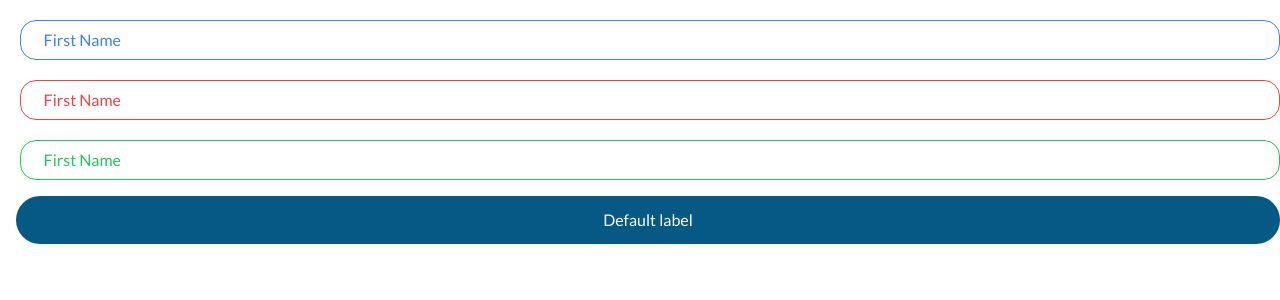
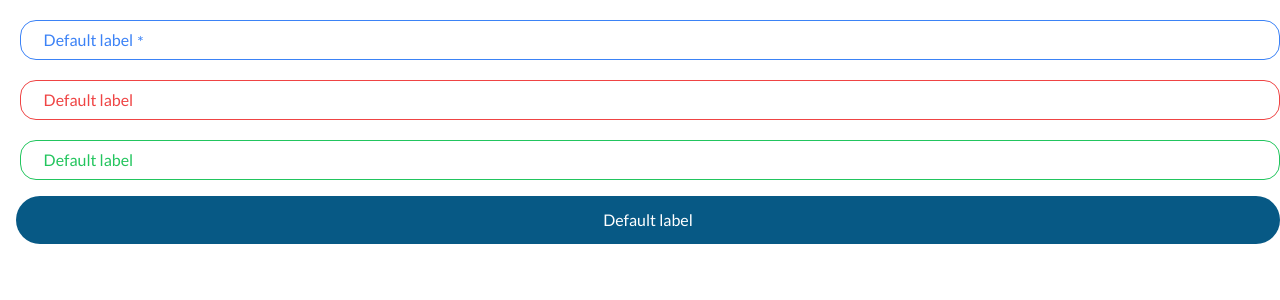
Before and after one commit to OzkrMonroy/beta-f-components, an Angular app: page / in a window 1280 px wide. Shown: the top 300 px of the page. Built offline with nearby package versions, Linux system fonts and the light colour scheme.

Commit message:
Input element now receives more info by input angular option.

```diff
--- a/src/app/app.component.html
+++ b/src/app/app.component.html
@@ -1,4 +1,4 @@
-<app-input color="primary"></app-input>
+<app-input color="primary" [required]="true"></app-input>
 <app-input color="error"></app-input>
 <app-input color="success"></app-input>
 <app-button containerClasses="mt-4 ml-4"></app-button>
--- a/src/app/components/input/input.component.html
+++ b/src/app/components/input/input.component.html
@@ -1,18 +1,16 @@
 <div class="relative mt-5 ml-5" [ngClass]="containerClasses" [formGroup]="form">
   <input
-    type="text"
-    id="fname"
-    name="fname"
-    autocomplete="off"
-    formControlName="name"
+    [type]="type"
+    [id]="id"
+    [name]="name"
+    [autocomplete]="autoComplete"
+    [formControlName]="name"
     [ngClass]="color"
     #inputRef
   />
-  <label
-    class="placeholder-text"
-    for="fname"
-    id="placeholder-fname"
-  >
-    <div class="text" [class.float]="mustFloat()" [ngClass]="color">First Name</div>
+  <label class="placeholder-text" [for]="name" id="placeholder-fname">
+    <div class="text flex gap-1 items-center" [class.float]="mustFloat()" [ngClass]="color">
+      <span>{{ lable }}</span><span class="pt-1" *ngIf="required">*</span>
+    </div>
   </label>
 </div>
--- a/src/app/components/input/input.component.ts
+++ b/src/app/components/input/input.component.ts
@@ -1,6 +1,6 @@
 import { Component, Input } from '@angular/core';
 import { FormBuilder, FormGroup, Validators } from '@angular/forms';
-import { InputColors } from 'src/app/types/input';
+import { InputAutoComplete, InputColors, InputType } from 'src/app/types/input';
 
 @Component({
   selector: 'app-input',
@@ -9,15 +9,21 @@ import { InputColors } from 'src/app/types/input';
 })
 export class InputComponent {
   form: FormGroup = this.formBuilder.group({
-    name: ['', Validators.required],
+    ['default-name']: ['', Validators.required],
   });
 
   @Input() color: InputColors = 'primary';
   @Input() containerClasses: string = ''
+  @Input() id: string = 'default-id'
+  @Input() name: string = 'default-name'
+  @Input() autoComplete: InputAutoComplete = 'off'
+  @Input() type: InputType = 'text'
+  @Input() lable: string = 'Default label'
+  @Input() required: boolean = false;
 
   constructor(private readonly formBuilder: FormBuilder) {}
 
   mustFloat() {
-    return this.form.get('name')?.value !== '';
+    return this.form.get(this.name)?.value !== '';
   }
 }
--- a/src/app/types/input.ts
+++ b/src/app/types/input.ts
@@ -1 +1,3 @@
-export type InputColors = 'primary' | 'error' | 'success'
+export type InputColors = 'primary' | 'error' | 'success';
+export type InputAutoComplete = 'on' | 'off';
+export type InputType = 'text' | 'email' | 'number' | 'password' | 'submit' | 'tel' | 'decimal'
```
